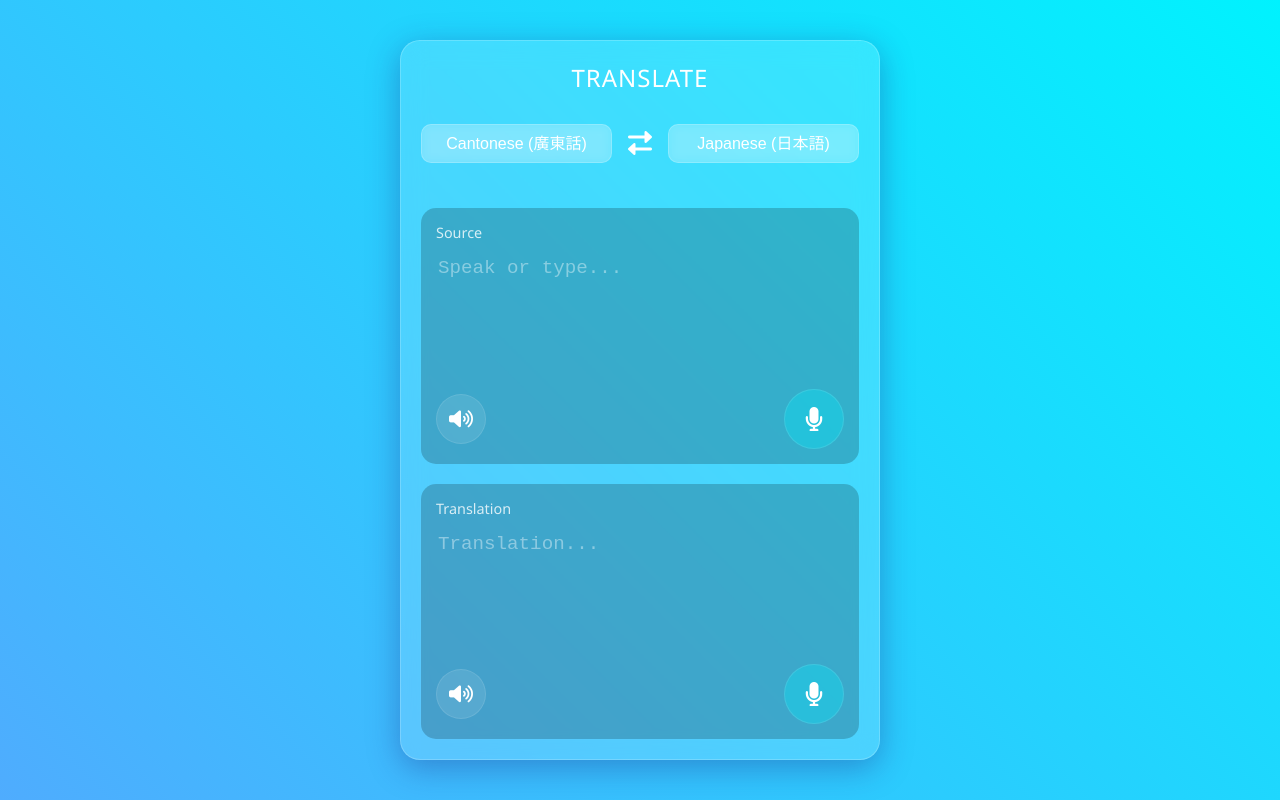
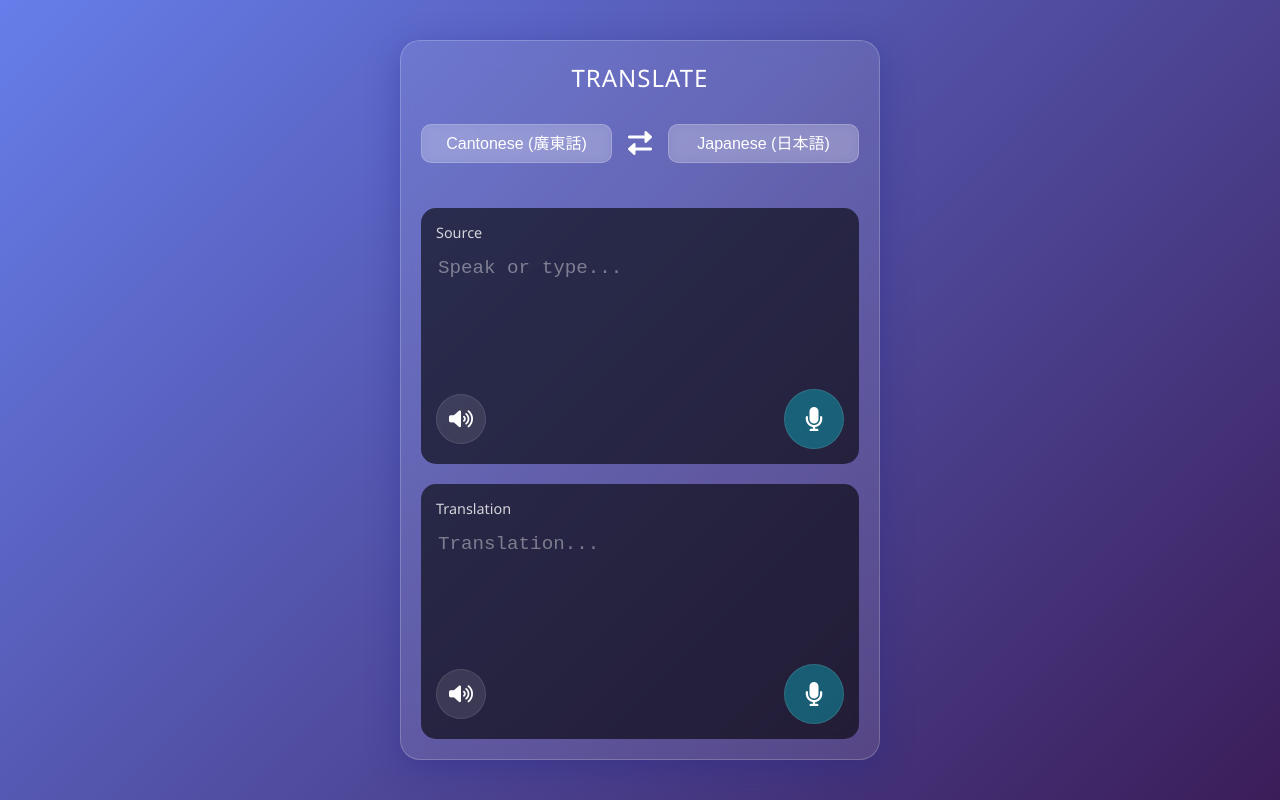
Before and after one commit to inchinet/translator, a plain HTML site: page index.html in a window 1280 px wide. Drawn offline with Linux system fonts and the light colour scheme.

Commit message:
Add files via upload

```diff
--- a/style.css
+++ b/style.css
@@ -1,5 +1,5 @@
 :root {
-  --glass-bg: rgba(255, 255, 255, 0.15);
+  --glass-bg: rgba(255, 255, 255, 0.1);
   --glass-border: rgba(255, 255, 255, 0.2);
   --glass-shadow: 0 8px 32px 0 rgba(31, 38, 135, 0.37);
   --text-color: #ffffff;
@@ -10,7 +10,7 @@ body {
   margin: 0;
   padding: 0;
   font-family: 'Segoe UI', Roboto, Helvetica, Arial, sans-serif;
-  background: linear-gradient(45deg, #4facfe 0%, #00f2fe 100%);
+  background: linear-gradient(135deg, #667eea 0%, #3b1d59 100%);
   min-height: 100vh;
   display: flex;
   justify-content: center;
@@ -89,7 +89,7 @@ select option {
   display: flex;
   flex-direction: column;
   gap: 10px;
-  background: rgba(0, 0, 0, 0.2);
+  background: rgba(0, 0, 0, 0.6);
   border-radius: 15px;
   padding: 15px;
   position: relative;
```
Also changed, not shown: translator.png.
